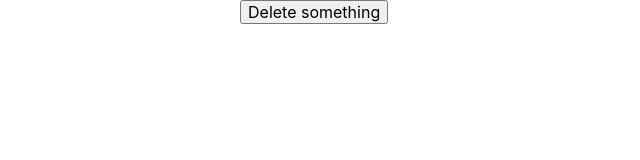
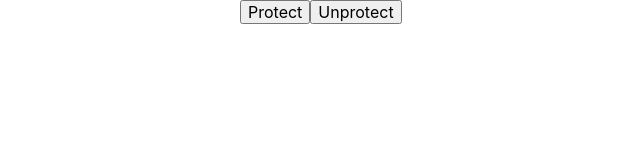
Before and after one commit to svensktutby/react-hooks, a React (Create React App) app: page / in a window 1280 px wide. Shown: the top 160 px of the page, without its empty margins (100-740 px from the left). Built offline with nearby package versions, Linux system fonts and the light colour scheme.

Commit message:
feat: usePreventLeave

```diff
--- a/src/App.tsx
+++ b/src/App.tsx
@@ -1,14 +1,13 @@
 import React, { FC } from 'react';
-import useConfirm from './hooks/useConfirm';
+import usePreventLeave from './hooks/usePreventLeave';
 
 export const App: FC = () => {
-    const deleteSomething = () => console.log('Something was deleted');
-    const abortDeleting = () => console.log('Abort deleting');
-    const confirmDelete = useConfirm('Are you sure?', deleteSomething, abortDeleting);
+    const { disablePrevent, enablePrevent } = usePreventLeave();
 
     return (
         <div className="app" style={{ width: 600, margin: '0 auto' }}>
-            <button onClick={confirmDelete}>Delete something</button>
+            <button onClick={enablePrevent}>Protect</button>
+            <button onClick={disablePrevent}>Unprotect</button>
         </div>
     );
 };
--- /dev/null
+++ b/src/hooks/usePreventLeave/index.ts
@@ -0,0 +1 @@
+export { usePreventLeave as default } from './usePreventLeave';
--- /dev/null
+++ b/src/hooks/usePreventLeave/usePreventLeave.tsx
@@ -0,0 +1,11 @@
+export const usePreventLeave = () => {
+    const listener = (event: BeforeUnloadEvent) => {
+        event.preventDefault();
+        event.returnValue = false;
+    };
+
+    const disablePrevent = () => window.removeEventListener('beforeunload', listener);
+    const enablePrevent = () => window.addEventListener('beforeunload', listener);
+
+    return { disablePrevent, enablePrevent };
+};
```
